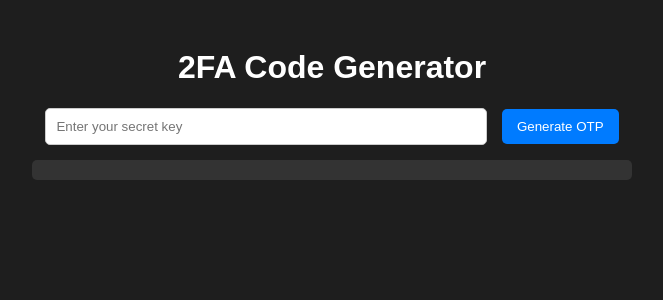
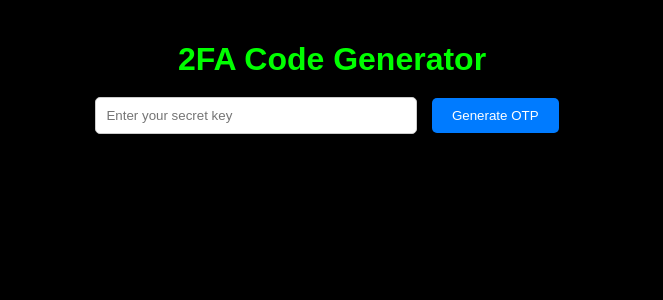
Before and after one commit to Rafsan64/GrimOTP, a Flask app: page / in a window 1280 px wide. Shown: the top 300 px of the page, without its empty margins (308-971 px from the left). Run offline with Flask 3, Linux system fonts and the light colour scheme.

Commit message:
Update style.css

```diff
--- a/static/style.css
+++ b/static/style.css
@@ -1,51 +1,58 @@
 body {
-    background-color: #1e1e1e;
-    color: #ffffff;
+    background-color: #000; /* Black background */
+    color: #fff; /* White text */
     font-family: Arial, sans-serif;
-    text-align: center;
+    text-align: center; /* Center the text */
+    margin: 0; /* Remove default margin */
+    padding: 20px; /* Add some padding */
 }
 
-.container {
-    max-width: 600px;
-    margin: auto;
-    padding: 20px;
+h1 {
+    color: #00ff00; /* Bright green for the main heading */
+    margin-bottom: 10px;
 }
 
-input[type="text"] {
-    padding: 10px;
-    width: 70%;
-    margin-right: 10px;
-    border: 1px solid #ccc;
-    border-radius: 5px;
+p {
+    color: #ccc; /* Light grey for the description */
+    margin: 10px 0; /* Add some margin between paragraphs */
+}
+
+#secretKey {
+    padding: 10px; /* Padding inside the input box */
+    border: 1px solid #ccc; /* Light grey border */
+    border-radius: 5px; /* Rounded corners */
+    width: 300px; /* Fixed width for input */
 }
 
 button {
-    padding: 10px 15px;
-    border: none;
-    border-radius: 5px;
-    background-color: #007bff;
-    color: white;
-    cursor: pointer;
+    padding: 10px 20px; /* Padding for buttons */
+    background-color: #007bff; /* Blue background */
+    border: none; /* No border */
+    border-radius: 5px; /* Rounded corners */
+    color: white; /* White text */
+    cursor: pointer; /* Pointer cursor on hover */
+    margin: 10px; /* Margin around buttons */
+    transition: background-color 0.3s; /* Smooth transition */
 }
 
 button:hover {
-    background-color: #0056b3;
+    background-color: #0056b3; /* Darker blue on hover */
 }
 
-.otp-display {
-    margin: 15px 0;
-    padding: 10px;
-    background-color: #333;
-    border-radius: 5px;
+#otpDisplay {
+    font-size: 24px; /* Larger font for OTP display */
+    margin: 20px 0; /* Margin above and below */
+    color: #00ff00; /* Green for OTP display */
 }
 
 .log {
-    margin-top: 10px;
-    color: green;
+    margin-top: 20px; /* Margin above log */
+    color: #ffcc00; /* Yellow color for log messages */
+    font-weight: bold; /* Bold log messages */
 }
 
-.timer {
-    margin: 15px 0;
-    font-weight: bold;
-    color: #ffcc00; /* Yellow color for visibility */
+footer {
+    margin-top: 30px; /* Space above the footer */
+    color: #ccc; /* Light grey color for footer */
+    font-size: 14px; /* Smaller font size for footer */
 }
```
